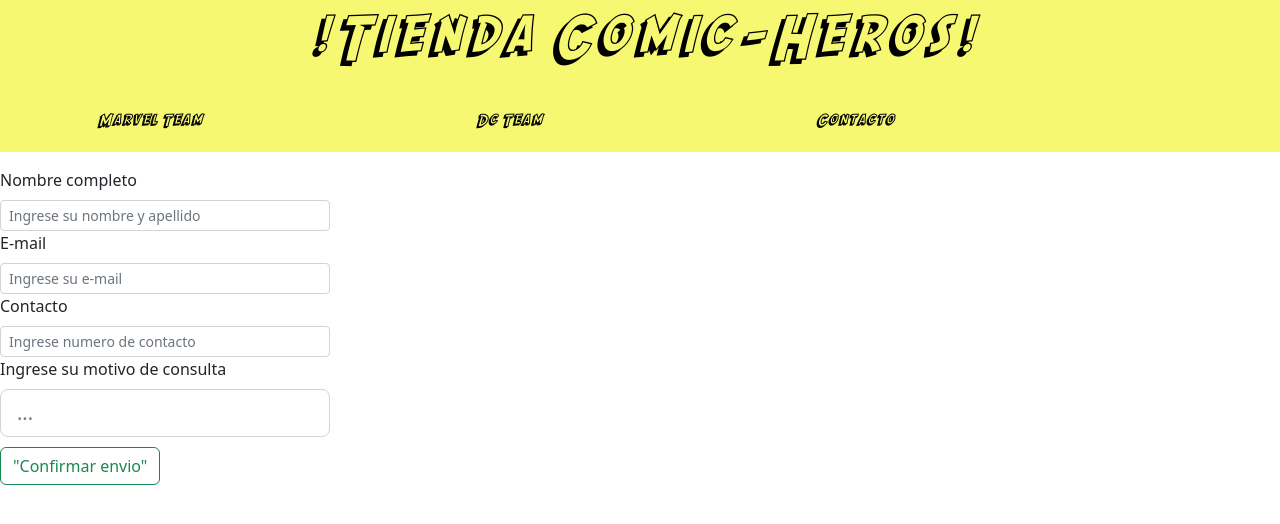
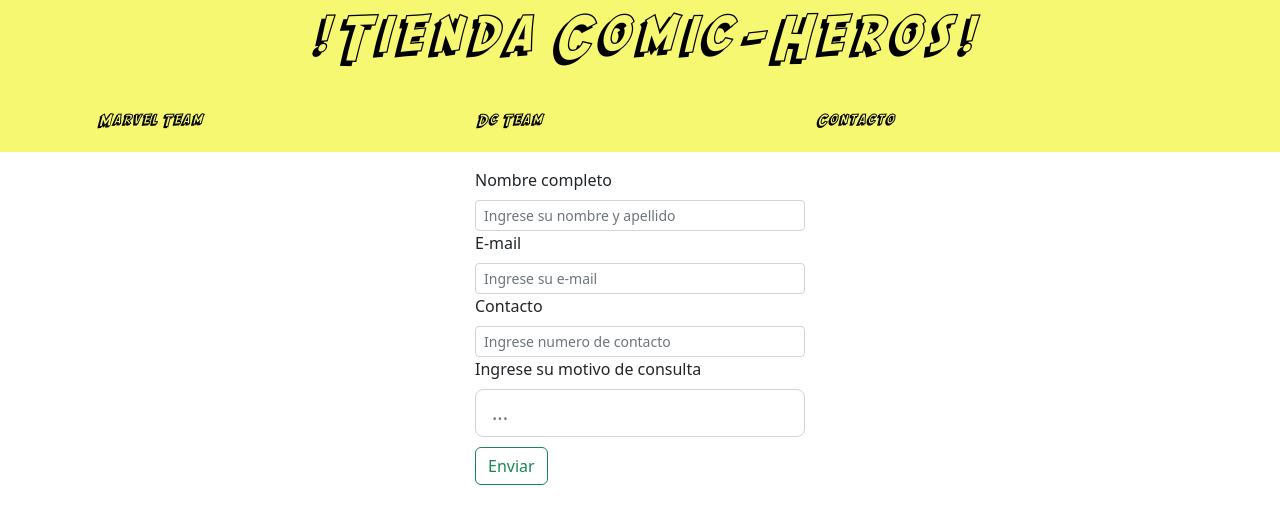
Before and after one commit to isaiasx2/E-commerce-tienda-react, a React (Create React App) app: page /contacto in a window 1280 px wide. Shown: the top 524 px of the page. Built offline with nearby package versions, Linux system fonts and the light colour scheme; some icons are missing.

Commit message:
27/07/2022 entrega final

```diff
--- a/src/Components/Cart/Cart.js
+++ b/src/Components/Cart/Cart.js
@@ -6,7 +6,7 @@
 import "./Cart.css"
 import { Grid } from '@mui/material';
 import swal from 'sweetalert';
-import {Button, IconButton} from '@mui/material';
+import {Button, IconButton, Alert } from '@mui/material';
 import AddShoppingCartIcon from "@mui/icons-material/AddShoppingCart"
 
 
@@ -48,7 +48,7 @@
       cart.map(product=><Grid item xs={4} sm={4} md={4}><ItemCart key={product.id} product={product}/></Grid>)
     }
     </Grid>
-    <p>Total: {totalPrice()}</p>
+    <Alert severity="success"><p>Total: {totalPrice()}</p></Alert>
     <Formulario />
 
     </div>
--- a/src/Components/Contacto/Contacto.css
+++ b/src/Components/Contacto/Contacto.css
@@ -1,5 +1,6 @@
 .formulario__contacto{
     display: flex;
     align-items: center;
+    flex-direction: column;
 
 }
--- a/src/Components/Contacto/Contacto.js
+++ b/src/Components/Contacto/Contacto.js
@@ -5,7 +5,6 @@
 import Form from "react-bootstrap/Form"
 import "./Contacto.css";
 import Button from "react-bootstrap/Button"
-import { Link } from "react-router-dom";
 
 
 
@@ -117,7 +116,7 @@
             </div>
 
             <div>
-              <Button className="submit" variant="outline-success" type="submit" required>"Confirmar envio" </Button>
+              <Button className="submit" variant="outline-success" type="submit" required>Enviar </Button>
             </div>
         </Form>
       </div>
--- a/src/Components/Formulario/Formulario.js
+++ b/src/Components/Formulario/Formulario.js
@@ -134,9 +134,9 @@
 
           />
           </div>
-          <div>
+
             <Button className="submit" variant="outline-success" type="submit" required>"Confirmar orden" </Button>
-          </div>
+
       </Form>
     </div>
 )
```
